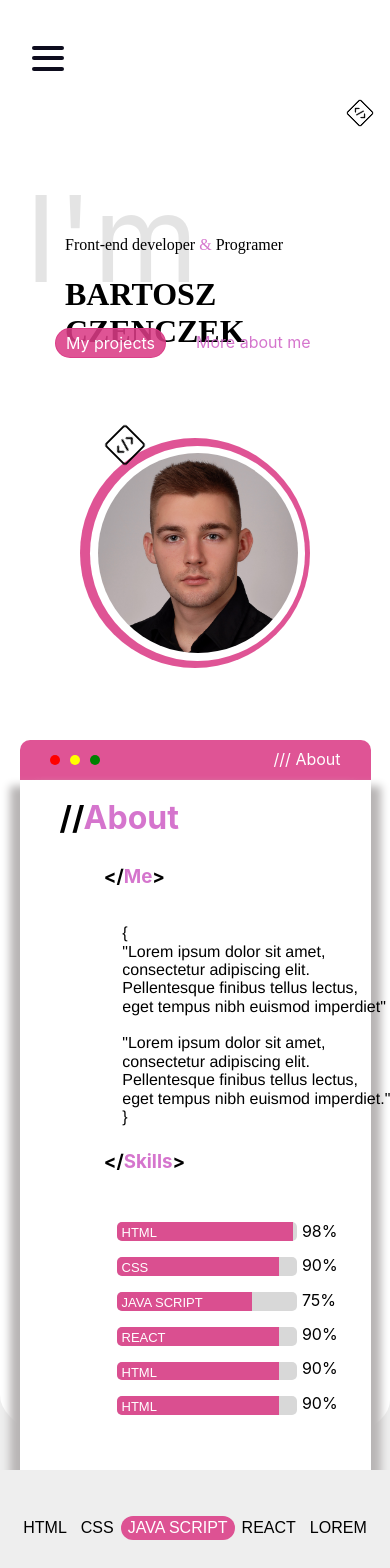
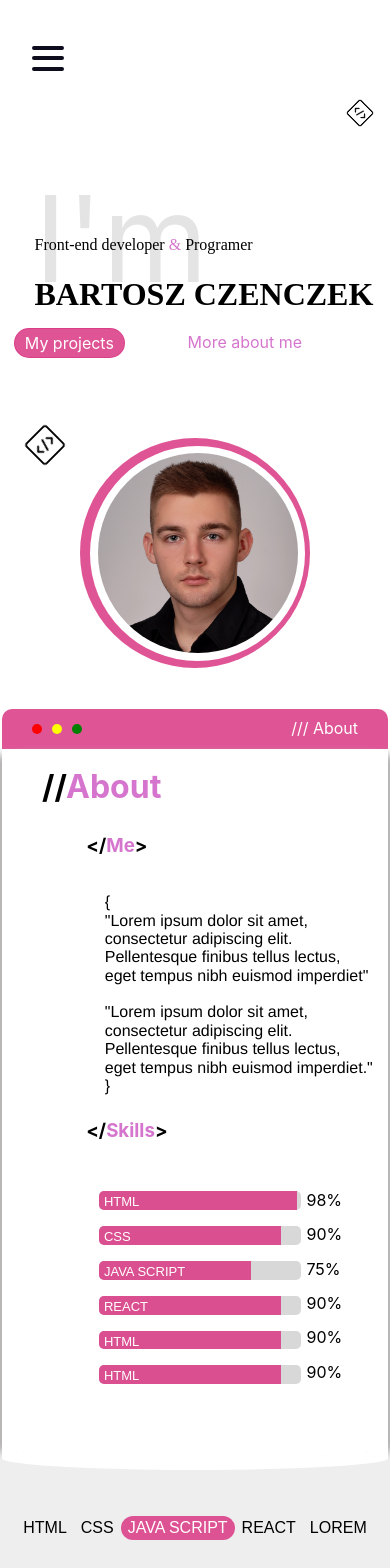
Before and after one commit to gravvs/portfolio, a React (Create React App) app: page / in a window 390 px wide. Shown: the top 1568 px of the page. Built offline with nearby package versions, Linux system fonts and the light colour scheme; what restful-react would draw is missing.

Commit message:
repair position bugs

```diff
--- a/src/components/ContactSection/index.js
+++ b/src/components/ContactSection/index.js
@@ -8,7 +8,6 @@ const scrollToRef = (ref) => window.scrollTo(0, ref.current.offsetTop);
 const ContactSection = ({ refHeader }) => {
   return (
     <div className="contact__footer">
-      <div data-aos="slide-down" data-aos-anchor="#trigger-second">
         <div className="contact" id="contact">
           <form>
             <input
@@ -69,7 +68,7 @@ const ContactSection = ({ refHeader }) => {
           </div>
         </div>
       </div>
-    </div>
+
   );
 };
 
--- a/src/components/Header/index.js
+++ b/src/components/Header/index.js
@@ -6,8 +6,8 @@ const scrollToRef = ref => window.scrollTo(0, ref.current.offsetTop);
 
 const Header = ({refProject, refAbout, refContact}) => {
 return (
-
-        <div className="header">
+    <div className="header">
+        <div className="header__wrapper">
             <div className="header__nav">
                 <p className="header__nav"><span className="bc">BC</span></p>
                 <p className="header__nav" onClick={() => scrollToRef(refProject)}><span className="pink" >Project</span></p>
@@ -20,7 +20,7 @@ return (
                 <img src={linkedin} alt="linkedIn_icon" className="header__nav" />
             </div>
         </div>
-
+    </div>
 )
 }
 
--- a/src/components/ProjectSection/index.js
+++ b/src/components/ProjectSection/index.js
@@ -59,7 +59,6 @@ const ProjectSection = () => {
           <h3>
             &#x0002F;&#x0002F;<span className="pink">Contact</span>
           </h3>
-          <span id="trigger-second" className="trigger-second" />
         </div>
       </div>
     </div>
--- a/src/styles/themes/default/components/_header.scss
+++ b/src/styles/themes/default/components/_header.scss
@@ -1,12 +1,17 @@
 .header {
-  width: 93vw;
-  margin-left: $space-x-large;
+  width: 100vw;
+  background-color: white;
+  &__wrapper{
+  width: 90%;
+  background-color: white;
+  margin: 0 auto;
   display: -webkit-box;
   display: -ms-flexbox;
   display: flex;
   -ms-flex-pack: distribute;
-      justify-content: space-around;
+  justify-content: space-around;
   border-bottom: $space-xxx-small solid $c-light-orchid-opacity;
+  }
   &__contact {
     background-color: $c-cerise-opacity;
     color: $c-white;
--- a/src/styles/themes/default/components/_mediaQuery.scss
+++ b/src/styles/themes/default/components/_mediaQuery.scss
@@ -36,7 +36,6 @@
       left: 180px;
     }
     &__icon-2 {
-      left: -80px;
       top: 280px;
     }
     &__text {
@@ -129,21 +128,7 @@
 }
 
 @media only screen and (max-width: 600px){
-  .about{
-  &__shadow{
-    width: 90%;
-    min-width: 0;
-  }
-  &__header{
-    min-width: 0;
-    width: 90%;
-  }
-  &__skills{
-    width: 70%;
-  }
-}
   .main{
-    width: 100vw;
     &__text-wrapper{
       width: 50%;
       position: relative;
@@ -159,6 +144,22 @@
       left: 0;
     }
   }
+    .about{
+  &__content-wrapper{
+    top: -111px;
+  }
+  &__shadow{
+    width: 99%;
+    min-width: 0;
+  }
+  &__header{
+    min-width: 0;
+    width: 99%;
+  }
+  &__skills{
+    width: 70%;
+  }
+}
   .project{
     &__img{
       width: 100vw;
@@ -185,11 +186,13 @@
     }
   }
   .main {
-    width: 320px;
     flex-wrap: wrap;
     justify-content: center;
     flex-direction: row;
     padding-bottom: 250px;
+    &__icon-2{
+      left: -160px;
+    }
     &__photo {
       min-width: 0;
       width: 230px;
@@ -200,7 +203,8 @@
     }
     &__text-wrapper {
       margin-top: $space-x-small;
-      width: 1000%;
+      width: 90%;
+      left: 15px;
     }
     &__letters {
       right: 40px;
@@ -211,6 +215,8 @@
     }
     &__style-inline {
       min-width: 277px;
+      justify-content: space-around;
+      left: -27px;
     }
   }
 
@@ -282,6 +288,13 @@
     &__icon-2{
       top: 250px;
     }
+    &__position{
+      top: -10px;
+    }
+    &__style-inline{
+      width: 83%;
+      left: 7px;
+    }
   }
   .project {
     height: 1075px;
--- a/src/styles/themes/default/components/_section.scss
+++ b/src/styles/themes/default/components/_section.scss
@@ -8,6 +8,7 @@
   margin: 0 $space-standard;
   padding: $space-xx-small $space-x-small;
   position: relative;
+  top: 0;
   right: 20px;
 }
 .border {
@@ -37,12 +38,11 @@
   display: -webkit-box;
   display: -ms-flexbox;
   display: flex;
-  -webkit-box-pack: end;
-  -ms-flex-pack: end;
-  justify-content: flex-end;
+  justify-content: center;
   height: $space-xxxxl-large;
-  width: 93vw;
-  margin: 150px auto 0;
+  width: 100vw;
+  padding-top: 150px;
+  background-color: white;
 
   &__icon-1 {
     position: relative;
@@ -103,6 +103,7 @@
   &__position {
     position: relative;
     top: 30px;
+    left: 0;
     min-width: 345px;
   }
   &__letters {
@@ -110,6 +111,7 @@
     opacity: 0.1;
     position: relative;
     top: -45px;
+    left: 0;
   }
   &__text {
     position: absolute;
@@ -118,6 +120,8 @@
   }
   &__style-inline {
     position: relative;
+    top: 0;
+    left: 0;
     display: -webkit-box;
     display: -ms-flexbox;
     display: flex;
@@ -178,6 +182,7 @@
     margin: 0 auto;
     position: relative;
     top: 76px;
+    left: 0;
   }
   &__footer-border {
     background: $c-white;
@@ -234,11 +239,13 @@
     -ms-flex-pack: distribute;
     justify-content: space-around;
     position: relative;
+    top: 0;
     right: 110px;
   }
   &__border-left {
     width: 90%;
     position: relative;
+    top: 0;
     left: 63px;
     border-left: $space-xxx-small solid $c-gallery;
   }
@@ -256,6 +263,7 @@
     display: flex;
     width: $space-xxxl-large;
     position: relative;
+    top: 0;
     left: $space-large;
     border-left: $space-xxx-small solid $c-gallery;
     padding-left: $space-standard;
@@ -294,7 +302,11 @@
 .project {
   background-color: $c-steel-gray;
   position: relative;
+  top: 0;
+  left: 0;
   z-index: 2;
+  margin-bottom: 500px;
+  width: 100vw;
   &__wrapper {
     height: 641px;
     background-color: $c-gallery;
@@ -317,11 +329,11 @@
     border-top-left-radius: 42%;
     h3::before {
       @include blackTriangle(left);
-      border-right: 47vw solid transparent;
+      border-right: 40vw solid transparent;
     }
     h3::after {
       @include blackTriangle(right);
-      border-left: 47vw solid transparent;
+      border-left: 40vw solid transparent;
     }
   }
   &__skills {
@@ -372,6 +384,8 @@
   }
   &__container {
     position: relative;
+    top: 0;
+    left: 0;
   }
   &__overlay {
     position: absolute;
@@ -445,8 +459,12 @@
     color: $c-white;
   }
   &__footer {
+    position: fixed;
+    bottom: 0;
+    left: 0;
+    z-index: -1;
     background-color: rgba(219, 125, 149, 0.87);
-    width: 100%;
+    width: 100vw;
   }
 }
 .footer {
--- a/src/styles/themes/global.scss
+++ b/src/styles/themes/global.scss
@@ -2,9 +2,9 @@
 @import './normalize';
 @import './fonts.scss';
 
-
 html{
   scroll-behavior: smooth;
+  overflow-x: hidden;
 }
 h1{
   font-family: Avenir Next Condensed;
--- a/src/styles/themes/mixins.scss
+++ b/src/styles/themes/mixins.scss
@@ -21,12 +21,12 @@
 
 @mixin blackTriangle($arg){
   position: relative;
-  top: -41px;
+  top: -28px;
   $arg: 0;
   content: "";
   width: 0;
   height: 0;
-  border-bottom: 62px solid $c-steel-gray;
+  border-bottom: 46px solid $c-steel-gray;
 }
 
 $sizes: 1, 2, 3, 4, 5;
```
